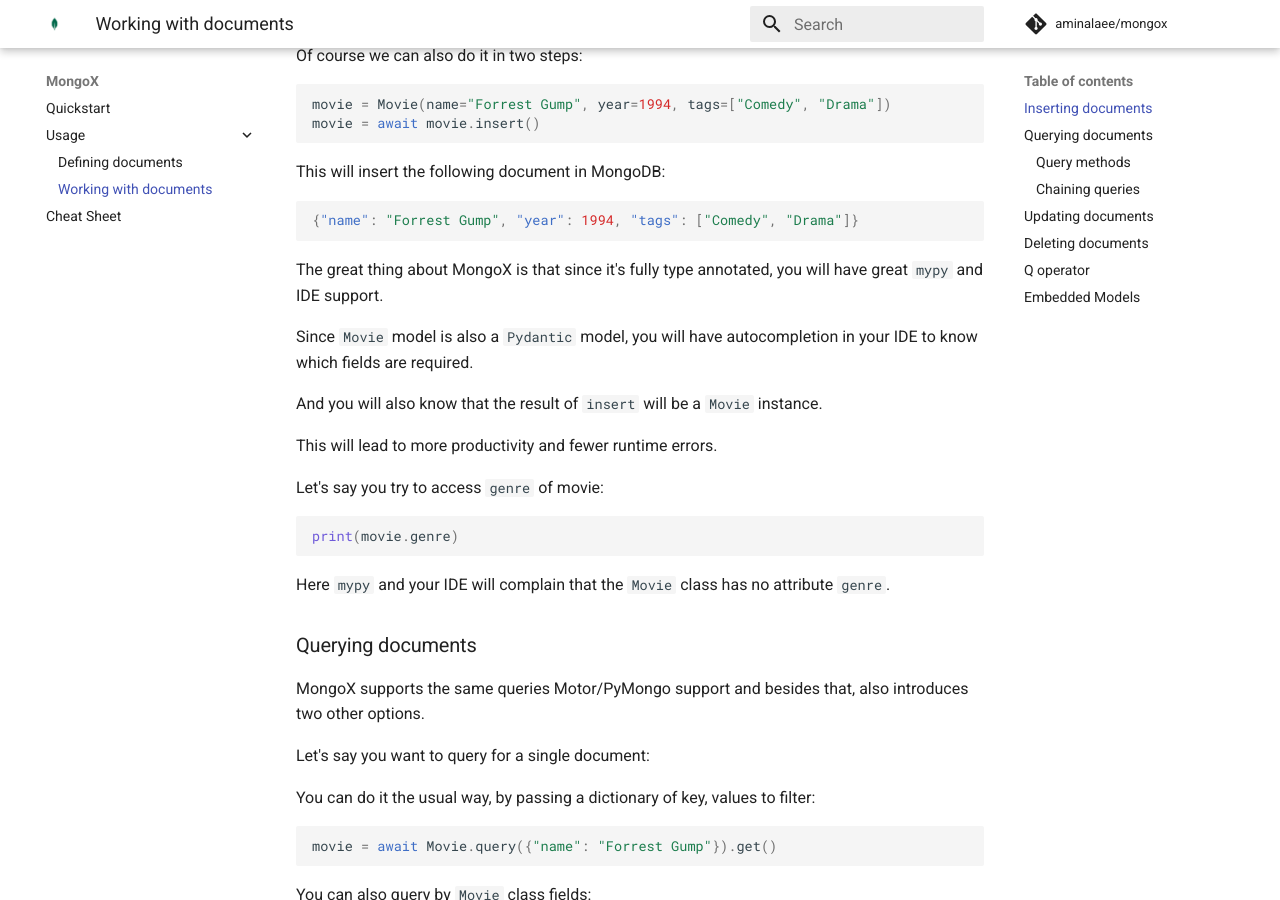
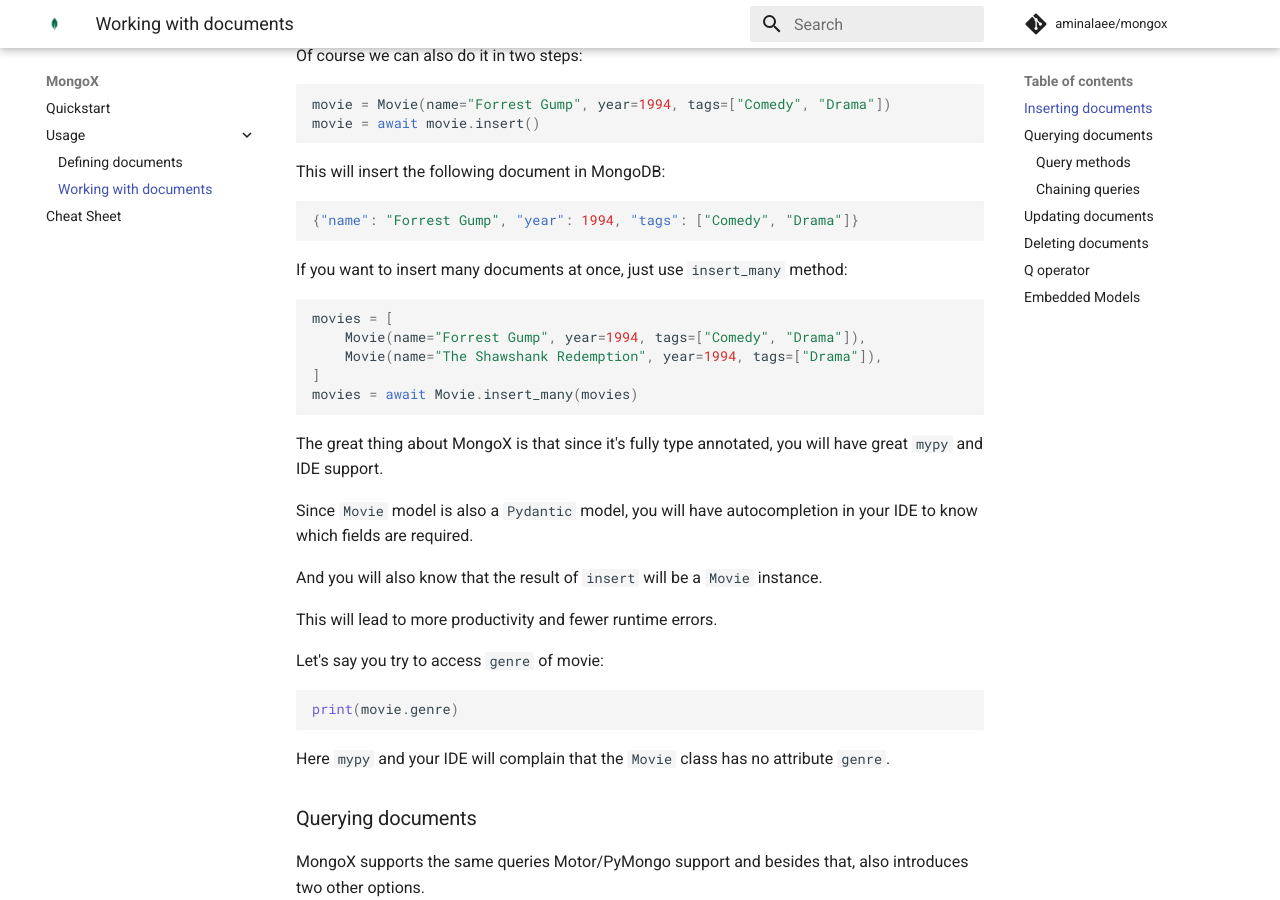
Before and after one commit to aminalaee/mongox, an MkDocs documentation site: the page built from docs/queriying_documents.md, in a window 1280 px wide and 900 px high, scrolled down 569 px. Built offline with MkDocs 1.6.1 and Material for MkDocs 9.7.7, drawn with Linux system fonts in a browser that asks for light colours; comment, search, counter and statistics services are not loaded.

Commit message:
Chore: provide insert_many documents

````diff
--- a/docs/queriying_documents.md
+++ b/docs/queriying_documents.md
@@ -32,6 +32,15 @@
 
 ```json
 {"name": "Forrest Gump", "year": 1994, "tags": ["Comedy", "Drama"]}
+```
+
+If you want to insert many documents at once, just use `insert_many` method:
+```python
+movies = [
+    Movie(name="Forrest Gump", year=1994, tags=["Comedy", "Drama"]),
+    Movie(name="The Shawshank Redemption", year=1994, tags=["Drama"]),
+]
+movies = await Movie.insert_many(movies)
 ```
 
 The great thing about MongoX is that since it's fully type annotated,
````
